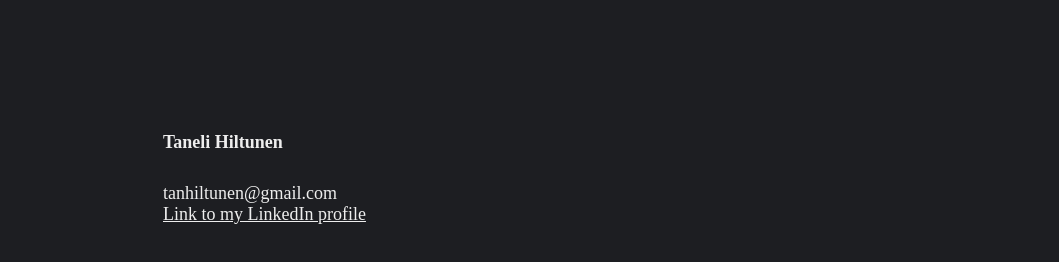
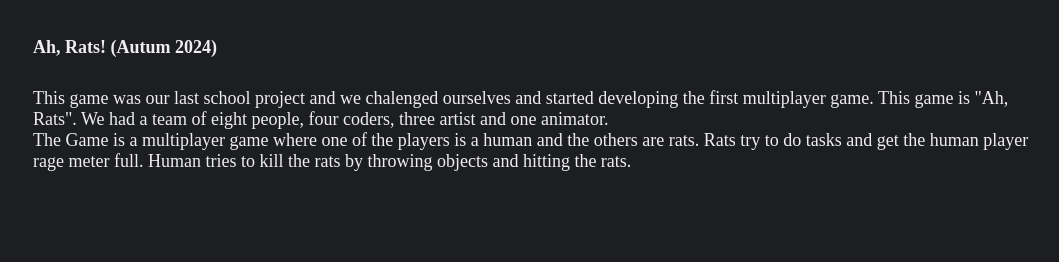
Before and after one commit to Tanelith/Portfolio, a plain HTML site: page index.html in a window 1280 px wide. Shown: the part 1804-2066 px from the top of the page, without its empty margins (107-1166 px from the left). Drawn offline with Linux system fonts and the light colour scheme.

Commit message:
Ah, Rats!

```diff
--- a/index.html
+++ b/index.html
@@ -17,7 +17,7 @@
         <h1 id="nameHeader">Taneli Hiltunen</h1>
         <p>
             Bachelor of Engineering, Game Development <br />
-            I live in a Finnish metropolitan area.
+            I live in Finland in the metropolitan area.
         </p>
     </div>
 
@@ -59,6 +59,25 @@
                 </div>
             </div>
         </div>
+
+        <div class="gallery-wrap3">
+            <!---<img class="arrow-left2" src="images/prew-arrow.png" alt="Previous" onclick="previousImage()">-->
+            <div class="gallery-AhRats">
+                <div class="image-container3">
+                    <span><img id="main-image2" src="" alt=""></span>
+                    <!---<img class="arrow-right2" src="images/next-arrow.png" alt="Next" onclick="nextImage()">-->
+                </div>
+                <div class="AhRats-text">
+                    <h2 class="gamesHeaders">Ah, Rats! (Autum 2024)</h2>
+                    <p>
+                        This game was our last school project and we chalenged ourselves and started developing the first multiplayer game.
+                        This game is "Ah, Rats". We had a team of eight people, four coders, three artist and one animator. <br />
+                        The Game is a multiplayer game where one of the players is a human and the others are rats. Rats try to do tasks and get the human player
+                        rage meter full. Human tries to kill the rats by throwing objects and hitting the rats.
+                    </p>
+                </div>
+            </div>
+        </div>
     </div>
 
     <div id="contact" class="address">
```
